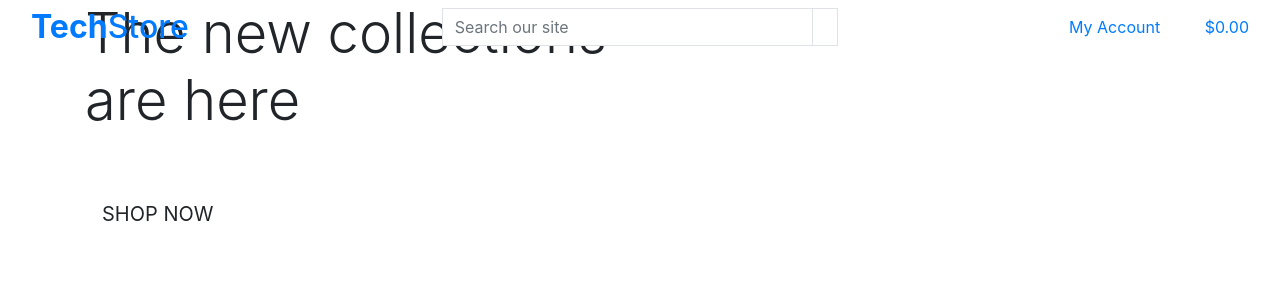
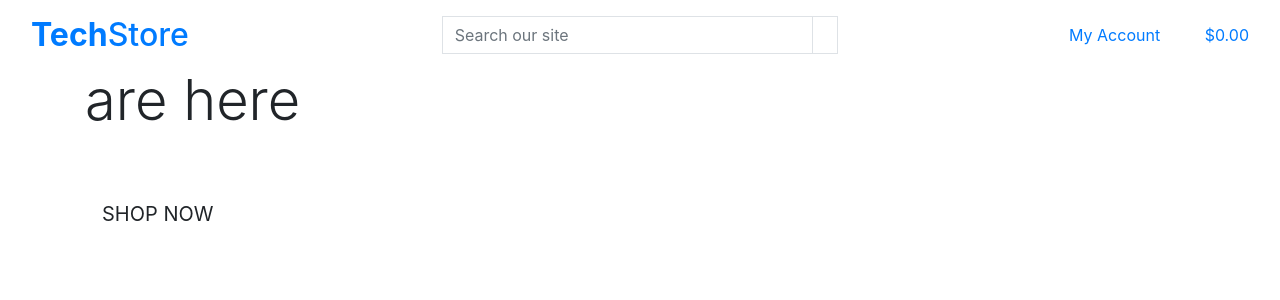
Before and after one commit to programmer-1991/Tech-Store, a Django app: page / in a window 1280 px wide. Shown: the top 300 px of the page. Run offline with Django 3.2, Linux system fonts and the light colour scheme.

Commit message:
Add style to the main header div in base.html

```diff
--- a/templates/base.html
+++ b/templates/base.html
@@ -54,7 +54,7 @@
 
   <body>
     <header class="container-fluid fixed-top">
-        <div class="row">
+        <div id="topnav" class="row bg-white pt-lg-2 d-none d-lg-flex">
             <div class="col-12 col-lg-4 my-auto py-1 py-lg-0 text-center text-lg-left">
                 <a href="{% url 'home' %}" class="nav-link main-logo-link">
                     <h2 class="logo-font text-black my-0"><strong>Tech</strong>Store</h2>
```
